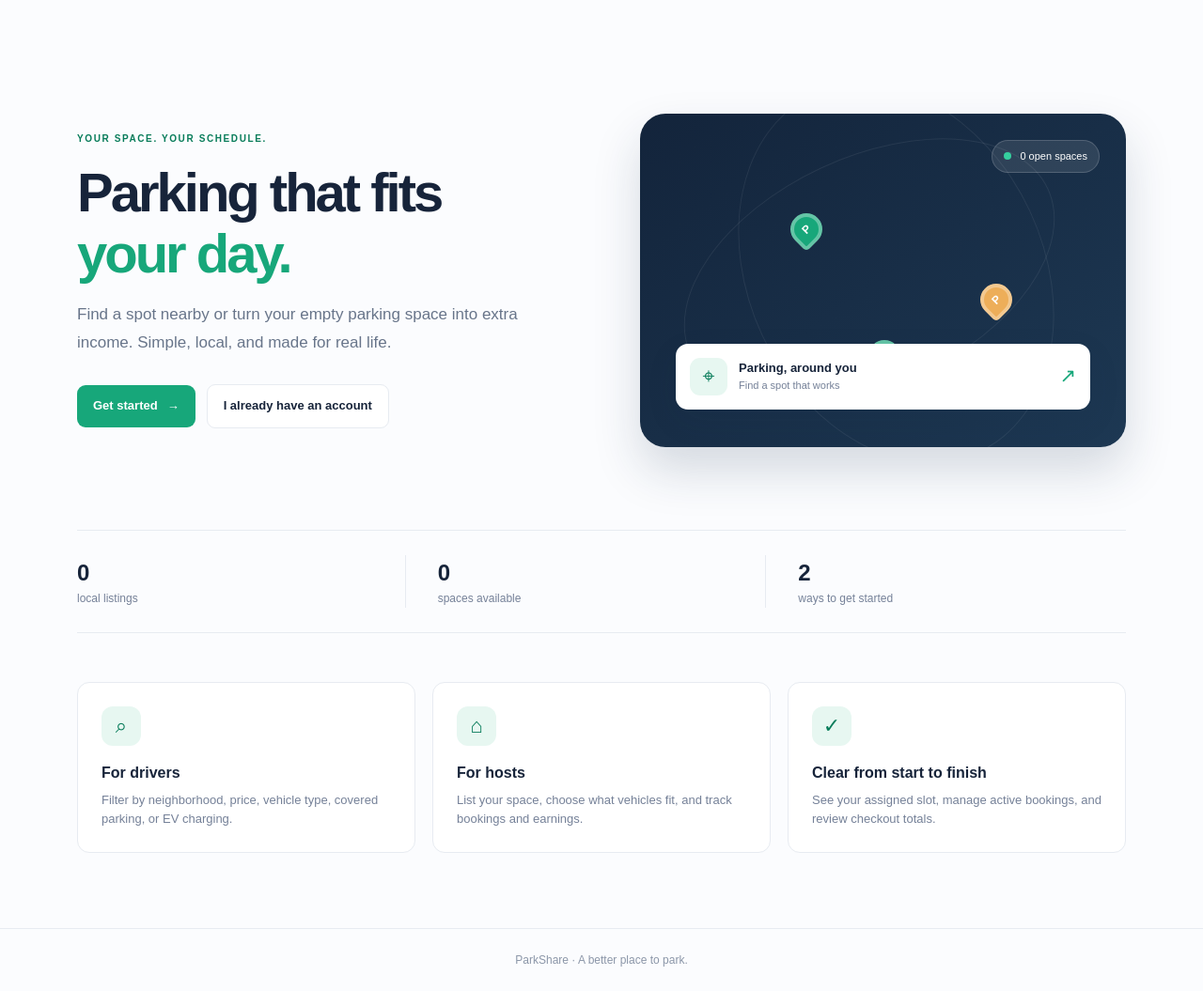
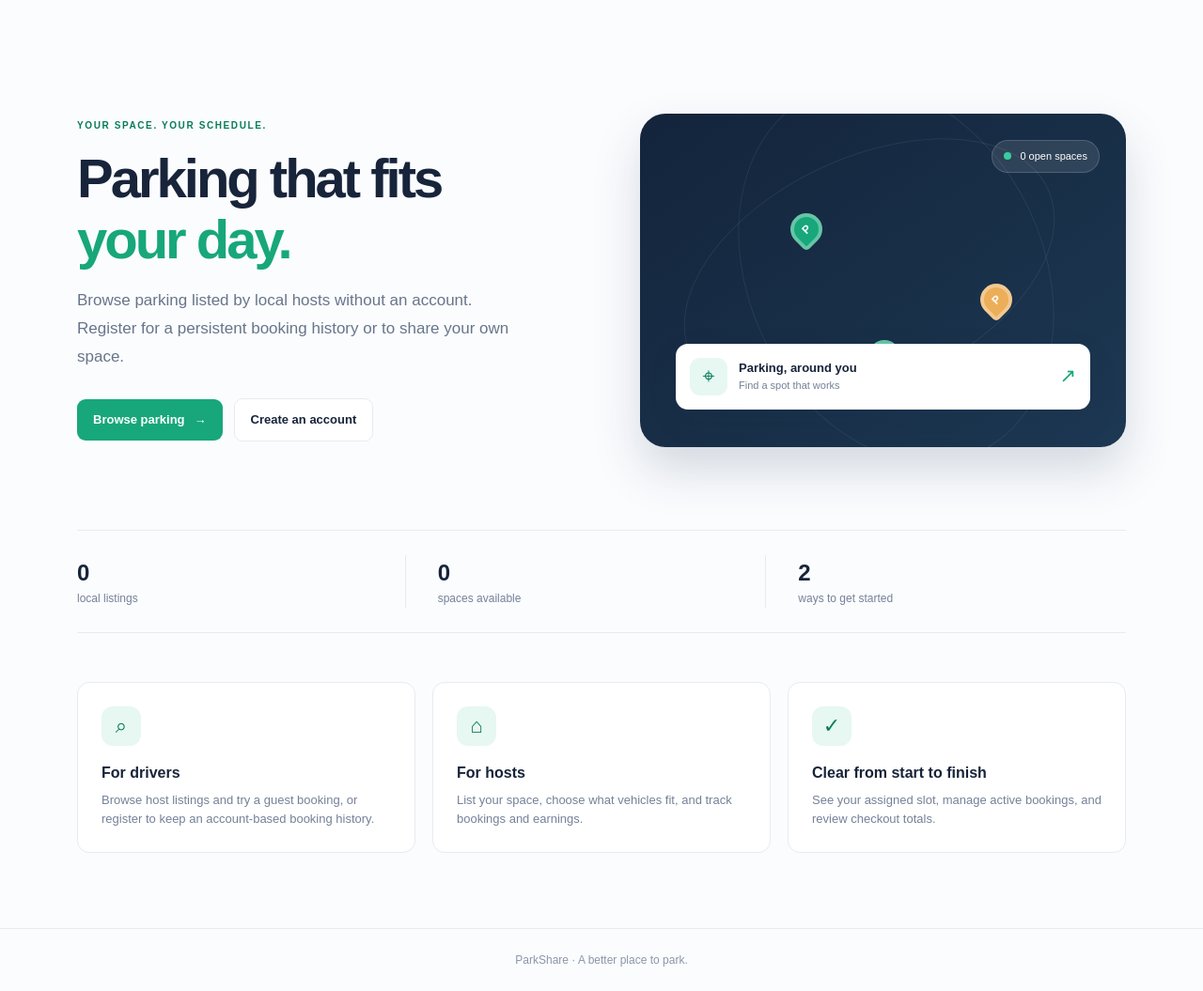
Before and after one commit to atharvabce-vit/Park-Share-CLI, a Flask app: page / in a window 1280 px wide. Shown: the part 76-1131 px from the top of the page at 94% size. Run offline with Flask 2, Linux system fonts and the light colour scheme.

Commit message:
Promote host listings from landing page
Co-authored-by: Copilot <223556219+Copilot@users.noreply.github.com>

```diff
--- a/templates/landing.html
+++ b/templates/landing.html
@@ -5,10 +5,14 @@
   <div class="hero-copy">
     <span class="eyebrow">YOUR SPACE. YOUR SCHEDULE.</span>
     <h1>Parking that fits<br><span>your day.</span></h1>
-    <p>Find a spot nearby or turn your empty parking space into extra income. Simple, local, and made for real life.</p>
+    {% if demo_mode %}
+    <p>Explore clearly marked sample listings without an account. Register for a persistent booking history or to host a real space.</p>
+    {% else %}
+    <p>Browse parking listed by local hosts without an account. Register for a persistent booking history or to share your own space.</p>
+    {% endif %}
     <div class="hero-actions">
-      <a class="button primary" href="{{ url_for('register') }}">Get started <span aria-hidden="true">→</span></a>
-      <a class="button ghost" href="{{ url_for('login') }}">I already have an account</a>
+      <a class="button primary" href="{{ url_for('spots') }}">Browse parking <span aria-hidden="true">→</span></a>
+      <a class="button ghost" href="{{ url_for('register') }}">Create an account</a>
     </div>
   </div>
   <div class="hero-card">
@@ -28,7 +32,7 @@
   <div><strong>2</strong><span>ways to get started</span></div>
 </section>
 <section class="feature-grid">
-  <article class="feature-card"><span class="feature-icon">⌕</span><h2>For drivers</h2><p>Filter by neighborhood, price, vehicle type, covered parking, or EV charging.</p></article>
+  <article class="feature-card"><span class="feature-icon">⌕</span><h2>For drivers</h2><p>Browse host listings and try a guest booking, or register to keep an account-based booking history.</p></article>
   <article class="feature-card"><span class="feature-icon">⌂</span><h2>For hosts</h2><p>List your space, choose what vehicles fit, and track bookings and earnings.</p></article>
   <article class="feature-card"><span class="feature-icon">✓</span><h2>Clear from start to finish</h2><p>See your assigned slot, manage active bookings, and review checkout totals.</p></article>
 </section>
```
